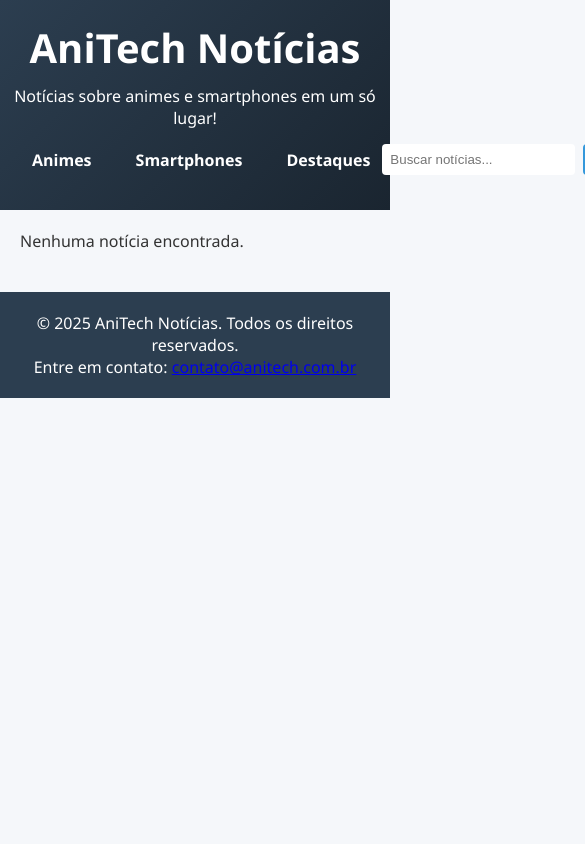
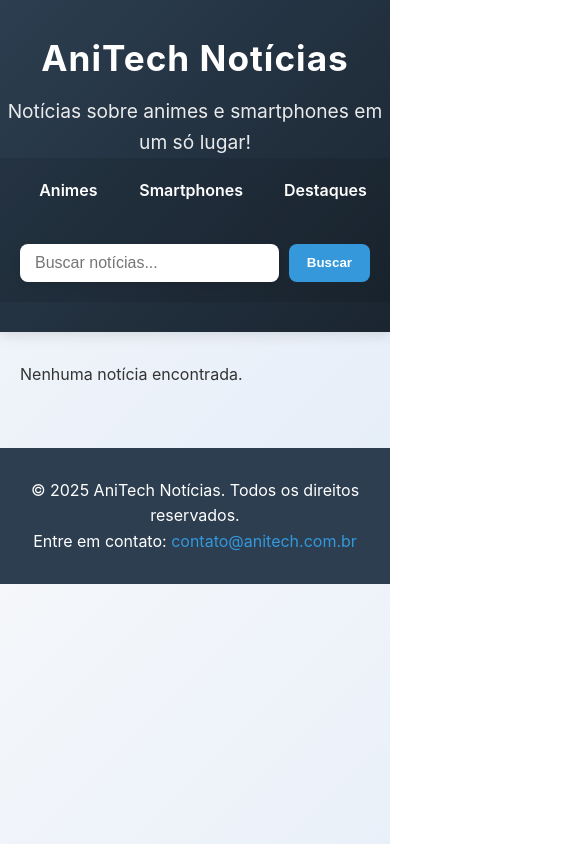
Before and after one commit to Cigano3-hub/Anitech-Not-cias-, a plain HTML site: page index.html in a window 390 px wide. Shown: the top 844 px of the page, 585 px wide, since content can reach past the window. Drawn offline with Linux system fonts and the light colour scheme; no server answers.

Commit message:
Add files via upload
Melhorar design

```diff
--- a/style.css
+++ b/style.css
@@ -5,30 +5,42 @@
 }
 
 body {
-  font-family: 'Segoe UI', sans-serif;
-  background-color: #f5f7fa;
+  font-family: 'Inter', -apple-system, BlinkMacSystemFont, sans-serif;
+  background: linear-gradient(135deg, #f5f7fa 0%, #e4edf9 100%);
   color: #333;
+  line-height: 1.6;
 }
 
+/* Cabeçalho */
 header {
   background: linear-gradient(135deg, #2c3e50, #1a2530);
   color: white;
-  padding: 20px 0;
+  padding: 30px 0;
   text-align: center;
+  box-shadow: 0 4px 12px rgba(0, 0, 0, 0.1);
 }
 
 .header-content h1 {
-  font-size: 2.5rem;
+  font-size: 2.8rem;
   margin-bottom: 10px;
+  letter-spacing: 1px;
+  font-weight: 700;
 }
 
+.header-content p {
+  font-size: 1.2rem;
+  opacity: 0.9;
+}
+
+/* Navegação */
 nav {
   display: flex;
   justify-content: space-between;
   align-items: center;
   max-width: 1200px;
   margin: 0 auto;
-  padding: 15px 20px;
+  padding: 20px 20px;
+  background: rgba(0, 0, 0, 0.1);
 }
 
 nav ul {
@@ -41,92 +53,186 @@ nav a {
   color: white;
   text-decoration: none;
   font-weight: 600;
-  padding: 8px 12px;
-  border-radius: 4px;
+  padding: 10px 15px;
+  border-radius: 8px;
+  transition: all 0.3s ease;
+  position: relative;
+}
+
+nav a:hover {
+  background: rgba(255, 255, 255, 0.15);
+  transform: translateY(-2px);
+}
+
+nav a::after {
+  content: '';
+  position: absolute;
+  bottom: 0;
+  left: 50%;
+  width: 0;
+  height: 2px;
+  background: #3498db;
+  transition: all 0.3s ease;
+  transform: translateX(-50%);
+}
+
+nav a:hover::after {
+  width: 80%;
+}
+
+/* Barra de busca */
+.search-bar {
+  display: flex;
+  gap: 10px;
+}
+
+.search-bar input {
+  padding: 10px 15px;
+  border-radius: 8px;
+  border: none;
+  width: 250px;
+  font-size: 1rem;
+  box-shadow: 0 2px 6px rgba(0,0,0,0.1);
+}
+
+.search-bar button {
+  padding: 10px 18px;
+  background: #3498db;
+  color: white;
+  border: none;
+  border-radius: 8px;
+  cursor: pointer;
+  font-weight: 600;
   transition: background 0.3s;
 }
 
-nav a:hover {
-  background: rgba(255,255,255,0.1);
+.search-bar button:hover {
+  background: #2980b9;
 }
 
-.search-bar {
-  display: flex;
-  gap: 8px;
-}
-
-.search-bar input {
-  padding: 8px;
-  border-radius: 4px;
-  border: none;
-}
-
-.search-bar button {
-  padding: 8px 12px;
-  background: #3498db;
-  color: white;
-  border: none;
-  border-radius: 4px;
-  cursor: pointer;
-}
-
+/* Container principal */
 .container {
   max-width: 1200px;
-  margin: 20px auto;
+  margin: 30px auto;
   padding: 0 20px;
 }
 
+/* Grid de notícias */
 .news-grid {
   display: grid;
-  grid-template-columns: repeat(auto-fill, minmax(300px, 1fr));
-  gap: 20px;
+  grid-template-columns: repeat(auto-fill, minmax(320px, 1fr));
+  gap: 25px;
 }
 
+/* Card de notícia */
 .card {
   background: white;
-  border-radius: 8px;
+  border-radius: 12px;
   overflow: hidden;
-  box-shadow: 0 4px 10px rgba(0,0,0,0.1);
-  transition: transform 0.3s;
+  box-shadow: 0 6px 16px rgba(0, 0, 0, 0.1);
+  transition: transform 0.3s ease, box-shadow 0.3s ease;
+  position: relative;
+  animation: fadeIn 0.5s ease forwards;
 }
 
 .card:hover {
-  transform: translateY(-5px);
+  transform: translateY(-8px);
+  box-shadow: 0 12px 24px rgba(0, 0, 0, 0.15);
+}
+
+@keyframes fadeIn {
+  from {
+    opacity: 0;
+    transform: translateY(20px);
+  }
+  to {
+    opacity: 1;
+    transform: translateY(0);
+  }
 }
 
 .card img {
   width: 100%;
   height: 200px;
   object-fit: cover;
+  transition: transform 0.3s ease;
+}
+
+.card:hover img {
+  transform: scale(1.05);
 }
 
 .card-content {
-  padding: 15px;
+  padding: 20px;
 }
 
 .category-tag {
   display: inline-block;
   background: #3498db;
   color: white;
-  padding: 4px 8px;
-  border-radius: 4px;
-  font-size: 0.8em;
-  margin-bottom: 8px;
+  padding: 6px 12px;
+  border-radius: 20px;
+  font-size: 0.85rem;
+  font-weight: 600;
+  margin-bottom: 12px;
+  text-transform: uppercase;
 }
 
 .card h3 {
-  font-size: 1.2rem;
+  font-size: 1.3rem;
   margin-bottom: 10px;
+  color: #2c3e50;
+  transition: color 0.3s;
+}
+
+.card:hover h3 {
+  color: #3498db;
 }
 
 .card p {
   color: #666;
+  font-size: 0.95rem;
 }
 
+/* Rodapé */
 footer {
   background: #2c3e50;
   color: white;
   text-align: center;
-  padding: 20px;
-  margin-top: 40px;
+  padding: 30px;
+  margin-top: 60px;
 }
+
+footer a {
+  color: #3498db;
+  text-decoration: none;
+}
+
+footer a:hover {
+  text-decoration: underline;
+}
+
+/* Media Queries para responsividade */
+@media (max-width: 768px) {
+  nav {
+    flex-direction: column;
+    gap: 15px;
+  }
+
+  .search-bar {
+    width: 100%;
+    justify-content: center;
+  }
+
+  .search-bar input {
+    width: 100%;
+  }
+
+  .header-content h1 {
+    font-size: 2.2rem;
+  }
+
+  .news-grid {
+    grid-template-columns: 1fr;
+  }
+}
```
